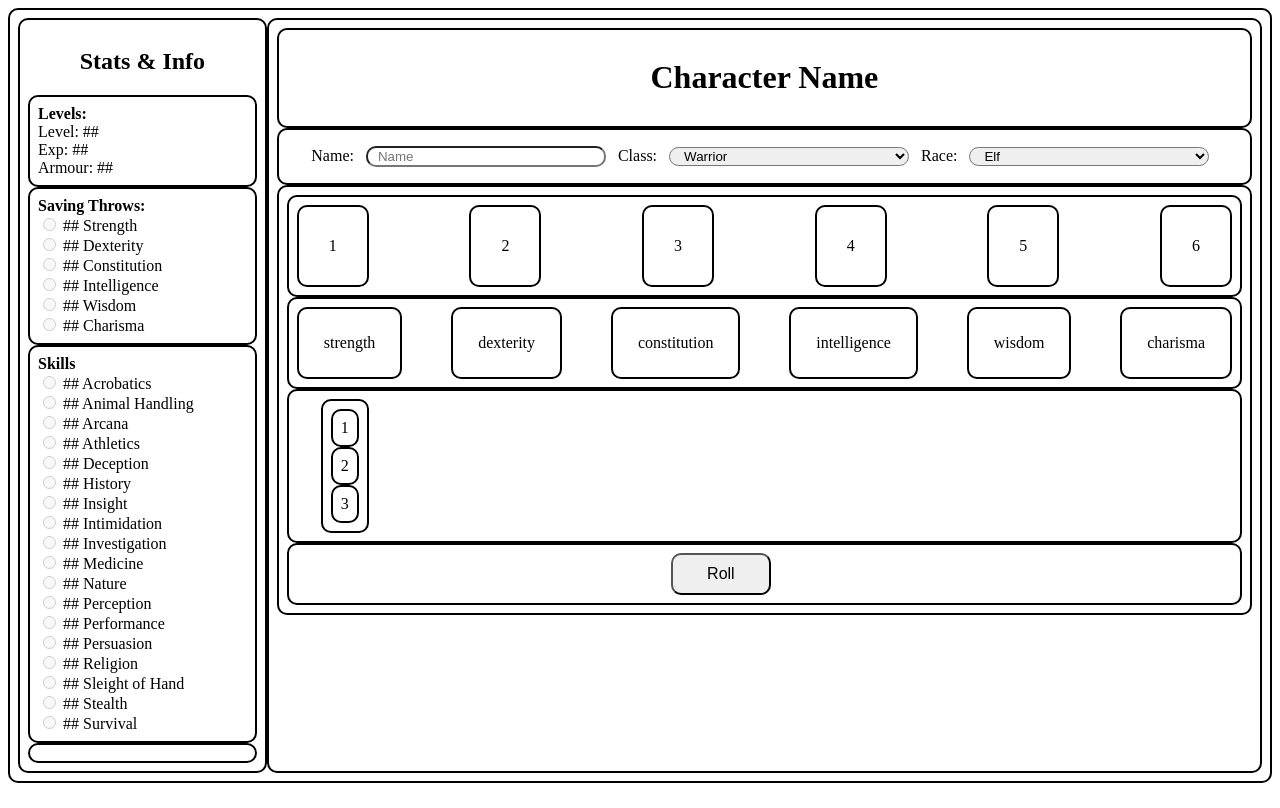
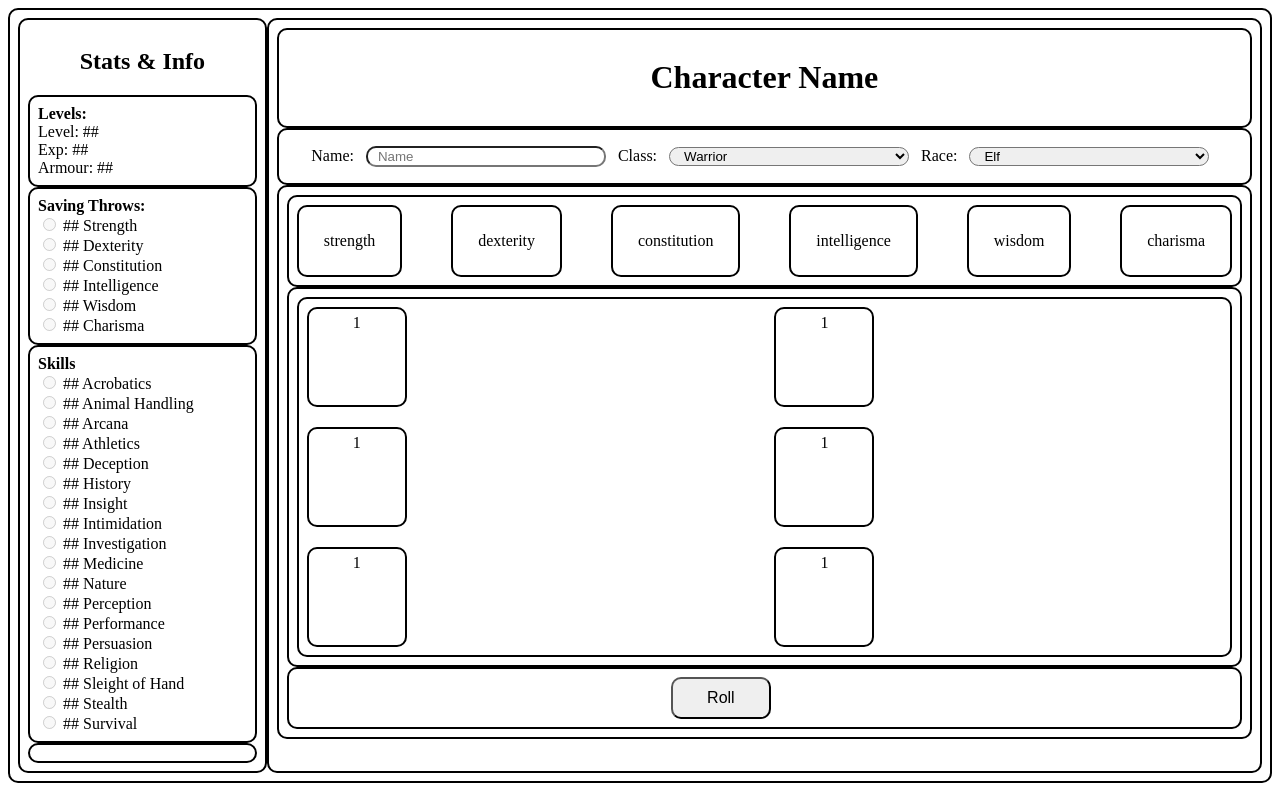
Before and after one commit to MerujSargsyan/ArcaneEngine, a Flask app: page /characterCreation in a window 1280 px wide. Run offline with Flask 3, Linux system fonts and the light colour scheme.

Commit message:
trying to fix dice

```diff
--- a/static/characterCreation.css
+++ b/static/characterCreation.css
@@ -39,17 +39,6 @@ div {
     width: 20%;
 }
 
-#roll_space{
-    display: flex;
-    justify-content: center;
-    align-items: center;
-}
-
-#roll_space > div {
-    position: relative;
-    transform: translate(50%, 0%);
-}
-
 #dice_rolling > div {
     display: flex;
     flex-wrap: wrap;
@@ -57,8 +46,19 @@ div {
     justify-content: space-between;
 }
 
+#dice_container {
+    width: 100%;
+    display: grid;
+    grid-template-columns: auto auto;
+    gap: 20px;
+}
+
 #dice_container > div {
-    padding: 30px;
+    aspect-ratio: 1;
+    text-align: center;
+    width: 100px;
+    height: 100px;
+    padding: 5px 5px 5px 5px;
 }
 
 button {
--- a/templates/characterCreation.html
+++ b/templates/characterCreation.html
@@ -64,15 +64,7 @@
                     </select>
                 </div>
                 <div id="dice_rolling">
-                    <div id="dice_container">
-                        <div id="dice1">1</div>
-                        <div id="dice2">2</div>
-                        <div id="dice3">3</div>
-                        <div id="dice4">4</div>
-                        <div id="dice5">5</div>
-                        <div id="dice6">6</div>
-                    </div>
-                    <div id="stat_inputs">
+                   <div id="stat_inputs">
                         <div id="strength">strength</div>
                         <div id="dex">dexterity</div>
                         <div id="constit">constitution</div>
@@ -81,10 +73,13 @@
                         <div id="charm">charisma</div>
                     </div>
                     <div id="roll_space">
-                        <div>
-                            <div>1</div>
-                            <div>2</div>
-                            <div>3</div>
+                        <div id="dice_container">
+                            <div id="dice1">1</div>
+                            <div id="dice2">1</div>
+                            <div id="dice3">1</div>
+                            <div id="dice4">1</div>
+                            <div id="dice3">1</div>
+                            <div id="dice3">1</div>
                         </div>
                     </div>
                     <div id="roll_cont"><button>Roll</button></div>
```
